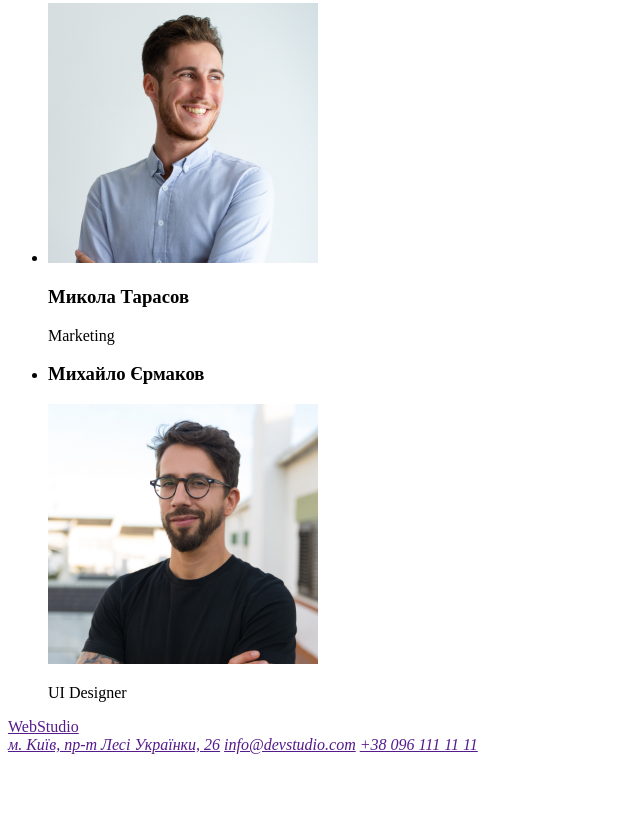
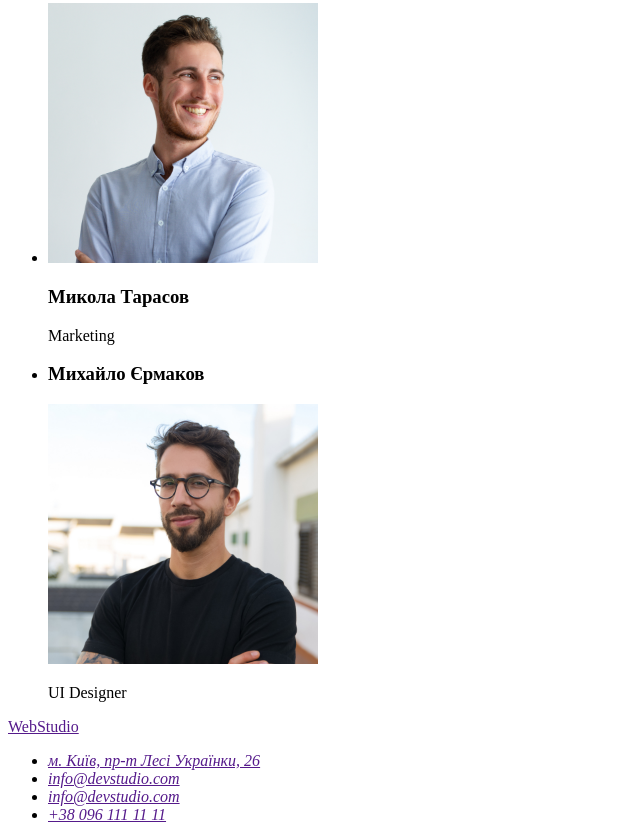
Before and after one commit to SemenovIhor/goit-markup-hw-01, a plain HTML site: page index.html in a window 1280 px wide. Shown: the part 2333-3173 px from the top of the page, without its empty margins (0-640 px from the left). Before the commit the page ends 3095 px from the top, so only its background shows below. Drawn offline with Linux system fonts and the light colour scheme.

Commit message:
Правка футера

```diff
--- a/index.html
+++ b/index.html
@@ -102,9 +102,12 @@
     </a>
 
     <address>
-      <a href="">м. Київ, пр-т Лесі Українки, 26</a>
-      <a href="">info@devstudio.com</a>
-      <a href="">+38 096 111 11 11</a>
+      <ul>
+        <li><a href="">м. Київ, пр-т Лесі Українки, 26</a></li>
+        <li><a href="">info@devstudio.com</a></li>
+        <li><a href="">info@devstudio.com</a></li>
+        <li><a href="">+38 096 111 11 11</a></li>
+      </ul>
     </address>
   </footer>
 </body>
```
